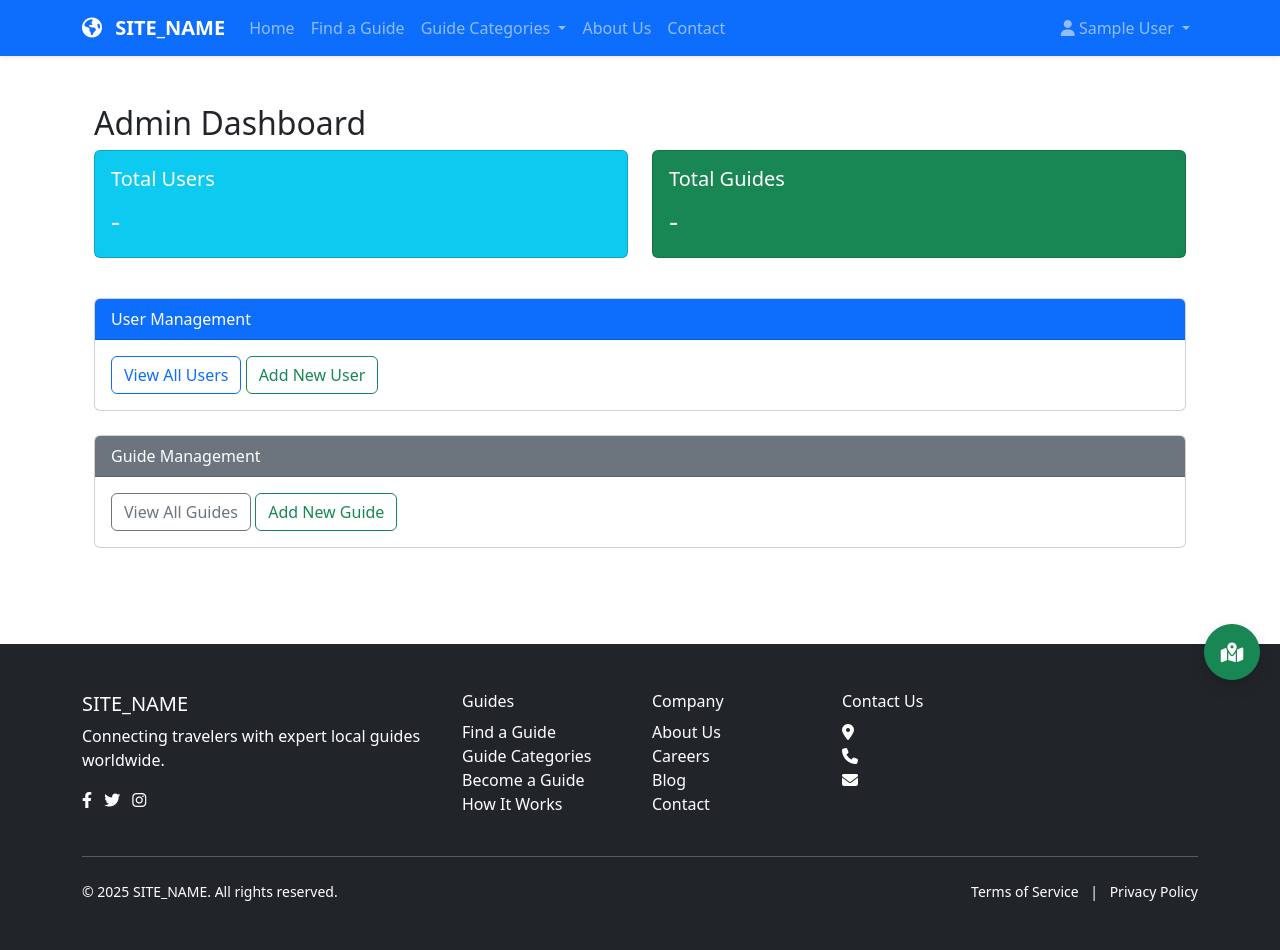
After one commit to NgoMinhAn/DACS, a PHP site: the page made by app/views/admin/dashboard.php in a window 1280 px wide. The commit adds this page. Run offline with PHP 8.4, Linux system fonts and the light colour scheme; the template is opened without the code that fills it, so the values that code supplies are empty; the visitor is signed in with stand-in values (Sample User, id 1); some libraries are stand-ins or nearby versions.

Commit message:
Admin dashboard added with user management

```diff
--- /dev/null
+++ b/app/views/admin/dashboard.php
@@ -0,0 +1,44 @@
+<!-- Admin Dashboard -->
+<div class="container py-4">
+    <h2>Admin Dashboard</h2>
+    <div class="row mb-4">
+        <div class="col-md-6">
+            <div class="card text-white bg-info mb-3">
+                <div class="card-body">
+                    <h5 class="card-title">Total Users</h5>
+                    <p class="card-text fs-3"><?php echo isset($userCount) ? $userCount : '-'; ?></p>
+                </div>
+            </div>
+        </div>
+        <div class="col-md-6">
+            <div class="card text-white bg-success mb-3">
+                <div class="card-body">
+                    <h5 class="card-title">Total Guides</h5>
+                    <p class="card-text fs-3"><?php echo isset($guideCount) ? $guideCount : '-'; ?></p>
+                </div>
+            </div>
+        </div>
+    </div>
+
+    <!-- User Management -->
+    <div class="card mb-4">
+        <div class="card-header bg-primary text-white">
+            User Management
+        </div>
+        <div class="card-body">
+            <a href="<?php echo url('admin/users'); ?>" class="btn btn-outline-primary">View All Users</a>
+            <a href="<?php echo url('admin/addUser'); ?>" class="btn btn-outline-success">Add New User</a>
+        </div>
+    </div>
+
+    <!-- Guide Management -->
+    <div class="card mb-4">
+        <div class="card-header bg-secondary text-white">
+            Guide Management
+        </div>
+        <div class="card-body">
+            <a href="<?php echo url('admin/guides'); ?>" class="btn btn-outline-secondary">View All Guides</a>
+            <a href="<?php echo url('admin/addGuide'); ?>" class="btn btn-outline-success">Add New Guide</a>
+        </div>
+    </div>
+</div>
--- a/tourGuide.sql
+++ b/tourGuide.sql
@@ -156,6 +156,7 @@ CREATE TABLE messages (
 
 SHOW COLUMNS FROM bookings LIKE 'status';
 ALTER TABLE bookings MODIFY status ENUM('pending','confirmed','completed','cancelled','accepted','declined') NOT NULL DEFAULT 'pending';
+SELECT id, name, email, account_type AS role, balance FROM users
 -- Insert sample data
 
 -- Users (password is 'password' hashed with bcrypt)
```
Also changed, not shown: app/controllers/AdminController.php (+21 -10 lines), app/models/UserModel.php (+17 -0 lines), app/routes/web.php (+18 -0 lines), app/views/admin/editUser.php (added, +15 -0 lines), app/views/admin/users.php (added, +35 -0 lines), app/controllers/UserController.php (line endings or trailing spaces).
